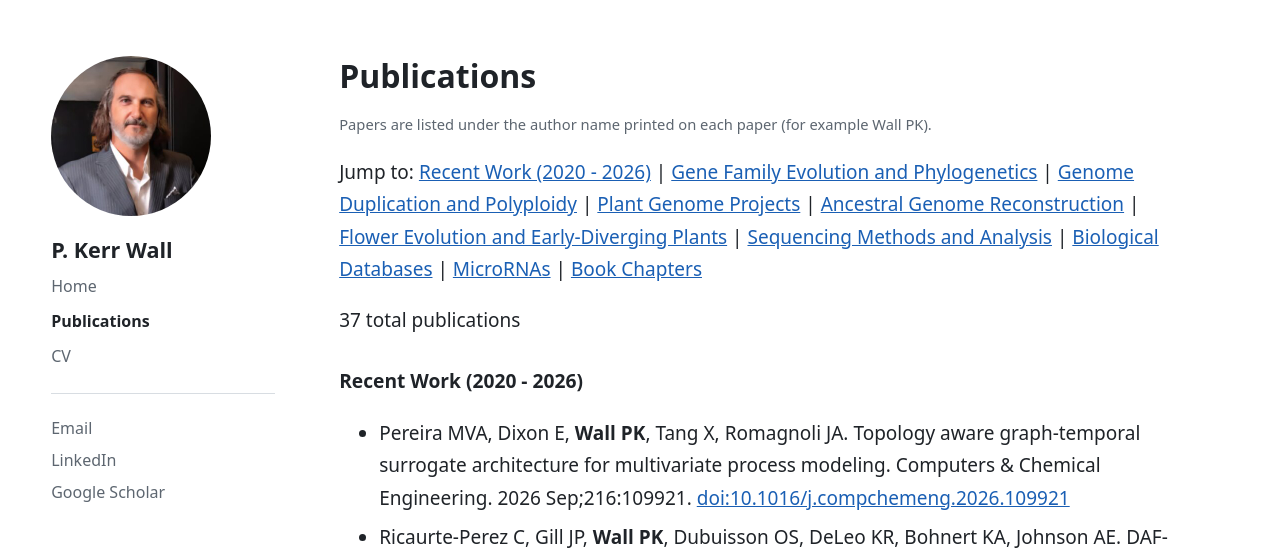
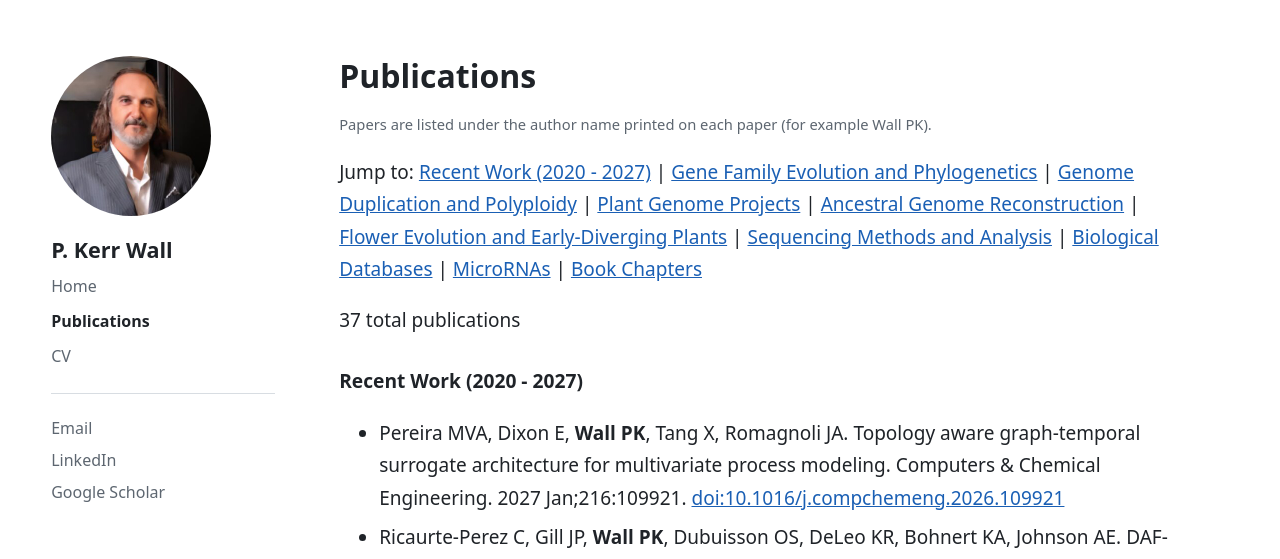
Before and after one commit to pkerrwall/pkerrwall.github.io, a plain HTML site: page publications.html in a window 1280 px wide. Shown: the top 559 px of the page. Drawn offline with Linux system fonts and the light colour scheme.

Commit message:
publications: Pereira et al. dated 2027 Jan; Recent Work 2020 - 2027

```diff
--- a/publications.html
+++ b/publications.html
@@ -11,11 +11,11 @@
 <main id="main">
 <h1>Publications</h1>
 <p class=note>Papers are listed under the author name printed on each paper (for example Wall PK).</p>
-<p class=jump>Jump to: <a href="#recent-work-2020-2026">Recent Work (2020 - 2026)</a> | <a href="#gene-family-evolution-and-phylogenetics">Gene Family Evolution and Phylogenetics</a> | <a href="#genome-duplication-and-polyploidy">Genome Duplication and Polyploidy</a> | <a href="#plant-genome-projects">Plant Genome Projects</a> | <a href="#ancestral-genome-reconstruction">Ancestral Genome Reconstruction</a> | <a href="#flower-evolution-and-early-diverging-plants">Flower Evolution and Early-Diverging Plants</a> | <a href="#sequencing-methods-and-analysis">Sequencing Methods and Analysis</a> | <a href="#biological-databases">Biological Databases</a> | <a href="#micrornas">MicroRNAs</a> | <a href="#book-chapters">Book Chapters</a></p>
+<p class=jump>Jump to: <a href="#recent-work-2020-2027">Recent Work (2020 - 2027)</a> | <a href="#gene-family-evolution-and-phylogenetics">Gene Family Evolution and Phylogenetics</a> | <a href="#genome-duplication-and-polyploidy">Genome Duplication and Polyploidy</a> | <a href="#plant-genome-projects">Plant Genome Projects</a> | <a href="#ancestral-genome-reconstruction">Ancestral Genome Reconstruction</a> | <a href="#flower-evolution-and-early-diverging-plants">Flower Evolution and Early-Diverging Plants</a> | <a href="#sequencing-methods-and-analysis">Sequencing Methods and Analysis</a> | <a href="#biological-databases">Biological Databases</a> | <a href="#micrornas">MicroRNAs</a> | <a href="#book-chapters">Book Chapters</a></p>
 <p>37 total publications</p>
-<h2 id="recent-work-2020-2026">Recent Work (2020 - 2026)</h2>
+<h2 id="recent-work-2020-2027">Recent Work (2020 - 2027)</h2>
 <ul>
-<li>Pereira MVA, Dixon E, <strong>Wall PK</strong>, Tang X, Romagnoli JA. Topology aware graph-temporal surrogate architecture for multivariate process modeling. Computers &amp; Chemical Engineering. 2026 Sep;216:109921. <a href="https://doi.org/10.1016/j.compchemeng.2026.109921">doi:10.1016/j.compchemeng.2026.109921</a></li>
+<li>Pereira MVA, Dixon E, <strong>Wall PK</strong>, Tang X, Romagnoli JA. Topology aware graph-temporal surrogate architecture for multivariate process modeling. Computers &amp; Chemical Engineering. 2027 Jan;216:109921. <a href="https://doi.org/10.1016/j.compchemeng.2026.109921">doi:10.1016/j.compchemeng.2026.109921</a></li>
 <li>Ricaurte-Perez C, Gill JP, <strong>Wall PK</strong>, Dubuisson OS, DeLeo KR, Bohnert KA, Johnson AE. DAF-16/FOXO and HLH-30/TFEB comprise a cooperative regulatory axis controlling tubular lysosome induction in C. elegans. Nature Communications. 2025 Nov;16(1):9878. <a href="https://doi.org/10.1038/s41467-025-64832-x">doi:10.1038/s41467-025-64832-x</a></li>
 <li>Pandey P, <strong>Wall PK</strong>, Lopez SR, Zunica ERM, Dubuisson OS, Dantas WS, Davuluri G, Taylor AL, Wall TK, Juge HGG, Kirwan JP, Axelrod CL, Johnson AE. A familial natural short sleep mutation in dec2 extends healthspan and lifespan in Drosophila. iScience. 2025 Sep;28(9):113388. <a href="https://doi.org/10.1016/j.isci.2025.113388">doi:10.1016/j.isci.2025.113388</a></li>
 <li>Ali R, Jiao Y, <strong>Wall PK</strong>, Patching SG, Ahmad I, Lutfulla G, dePamphilis CW. In silico identification and structure function analysis of a putative coclaurine N-methyltransferase from Aristolochia fimbriata. Computational Biology and Chemistry. 2020 Apr;85:107201. <a href="https://doi.org/10.1016/j.compbiolchem.2020.107201">doi:10.1016/j.compbiolchem.2020.107201</a></li>
```
Also changed, not shown: index.html (+1 -1 lines).
